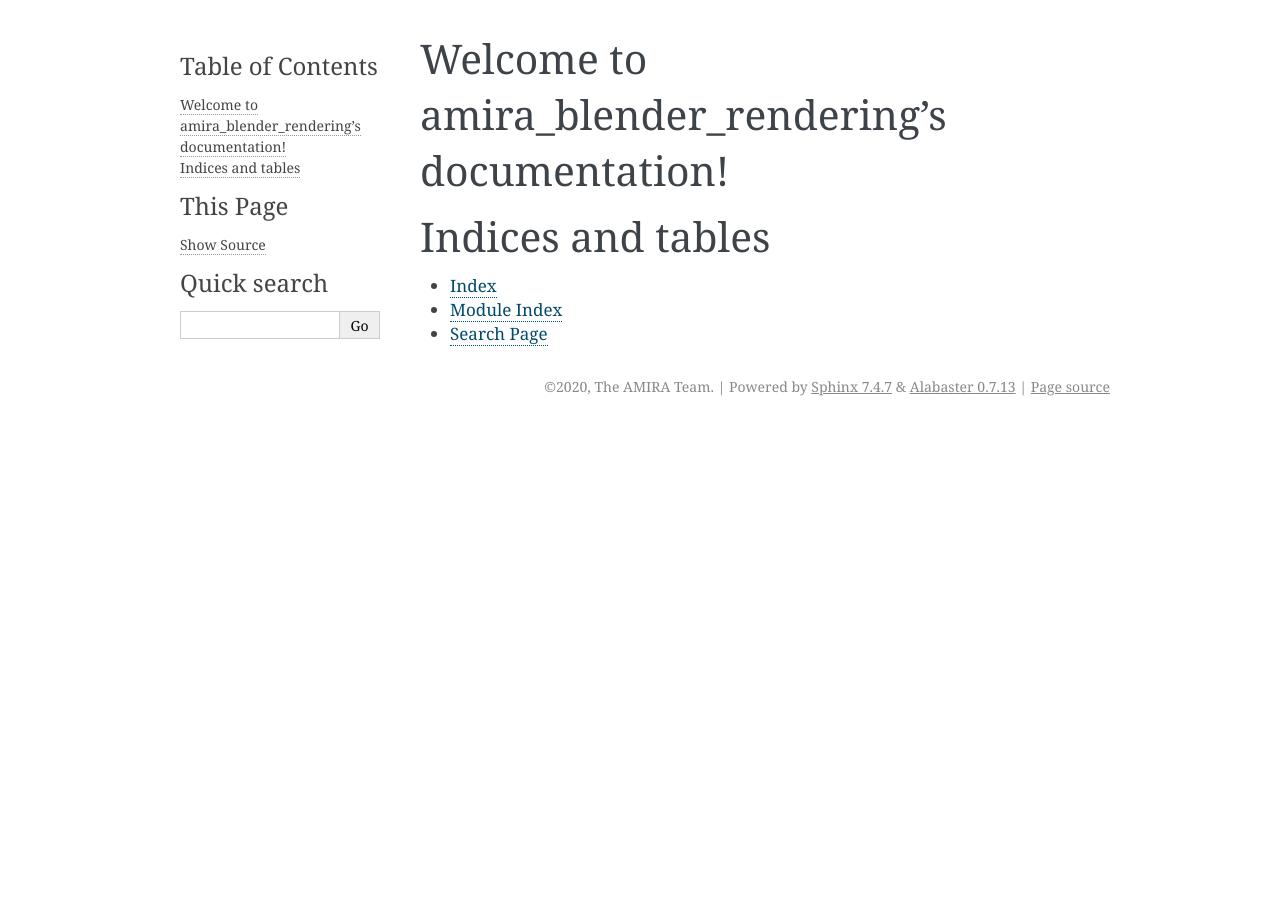
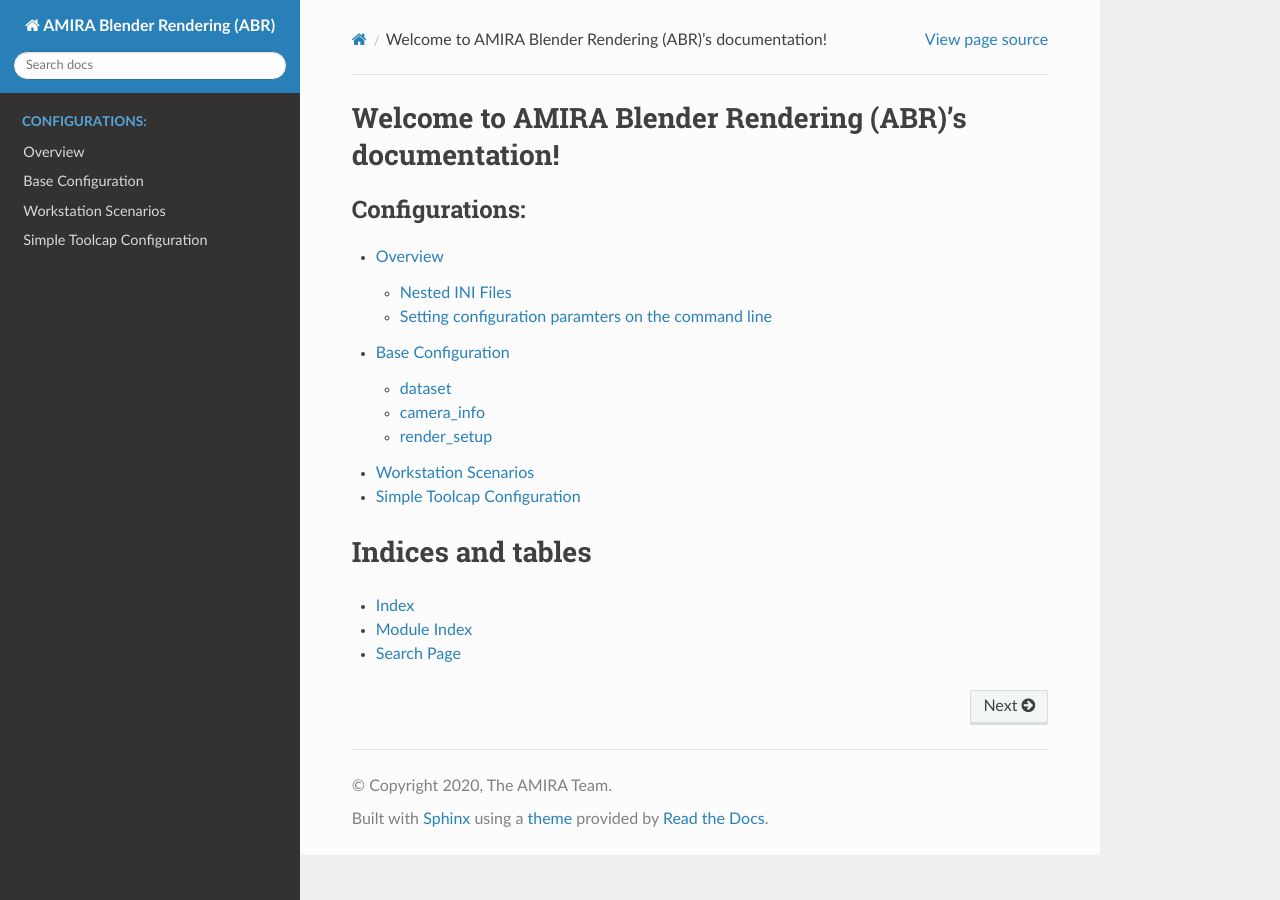
Before and after one commit to boschresearch/amira_blender_rendering, a Sphinx documentation site: the page built from docs/index.rst, in a window 1280 px wide. Built offline with Sphinx 7.4.7 and the Read the Docs theme 2.0.0, drawn with Linux system fonts in a browser that asks for light colours; some of the changed lines change nothing that is shown.

Commit message:
first round of documentation

```diff
--- a/docs/conf.py
+++ b/docs/conf.py
@@ -17,7 +17,7 @@
 
 # -- Project information -----------------------------------------------------
 
-project = 'amira_blender_rendering'
+project = 'AMIRA Blender Rendering (ABR)'
 copyright = '2020, The AMIRA Team'
 author = 'The AMIRA Team'
 
@@ -28,6 +28,7 @@
 # extensions coming with Sphinx (named 'sphinx.ext.*') or your custom
 # ones.
 extensions = [
+        "sphinx_rtd_theme"
 ]
 
 # Add any paths that contain templates here, relative to this directory.
@@ -44,7 +45,7 @@
 # The theme to use for HTML and HTML Help pages.  See the documentation for
 # a list of builtin themes.
 #
-html_theme = 'alabaster'
+html_theme = 'sphinx_rtd_theme'
 
 # Add any paths that contain custom static files (such as style sheets) here,
 # relative to this directory. They are copied after the builtin static files,
--- /dev/null
+++ b/docs/configs/baseconfiguration.rst
@@ -0,0 +1,106 @@
+.. highlight:: ini
+
+Base Configuration
+==================
+
+The base configuration is supported by all scenarios. It consists of several
+namespaces, which are described in detail below.
+
+dataset
+-------
+The ``dataset`` namespace contains information about a dataset such as number of
+images, as well as the output directory where data will be written to.
+
+
+.. code-block::
+
+    [dataset]
+    # Specify how many images should be rendered
+    image_count = 5
+    # Specify the base path where data will be written to. Note that this is a base
+    # path, to which additional information will be added such as Scenario-Number
+    # and Camera-Name
+    base_path = $AMIRA_DATASETS/WorkstationScenarios-Train
+    # specify the scene type
+    scene_type = WorkstationScenarios
+
+
+camera_info
+-----------
+
+Camera information is placed in the ``camera_info`` namespace. It contains
+settings for image width and height, as well as (optional) intrinsic camera
+information.
+
+.. code-block::
+
+    [camera_info]
+    # In this section you specify the camera information, which will have a direct
+    # impact on rendering results.
+
+    # The width and height have an influence on the rendering resolution. In case
+    # you wish to set a specific calibration matrix that you obtained, for
+    # instance, from OpenCV, and do not wish to temper with the rendering
+    # resolution, then set these values to 0.
+    width = 640
+    height = 480
+
+    # The camera model to use. At the moment, this value is ignored in
+    # amira_blender_rendering. However, because all rendering is in fact done with a
+    # pinhole camera model, this value serves as documentation
+    model = pinhole
+
+    # Also this value has no impact on rendering likewise the model. However, if
+    # you want to specify a certain camera name for documentation purposes, this is
+    # the place.
+    name = Pinhole Camera
+
+    # You can specify the intrinsic calibration information that was determined for
+    # a camera, for instance with OpenCV.
+    #
+    # Here, we use the format
+    #   intrinsics = fx, fy, cx, cy
+    # Where the fx, fy values represented focal lengths, and cx, cy defines the
+    # camera's principal point.
+    #
+    # You can extract fx, fy, cx, cy from a calibration matrix K:
+    #
+    #         fx  s   cx
+    #    K =   0  fy  cy
+    #          0  0   1
+    #
+    # Note, however, that the values in your calibration matrix or intrinsics
+    # specification might not end up in proper render resolutions. For instance,
+    # this is the case in the example below, which would result in a rendering
+    # resolution of about 1320.98 x 728.08.  Blender will round these values to
+    # suitable integer values.  As a consequence, even if you set width and height
+    # above to 0, the effective intrinsics that blender uses might be slightly
+    # different from your K.
+    #
+    # To accomodate this 'issue', amira_blender_rendering will write a value
+    # 'effective_intrinsics' to the configuration as soon as setting up cameras and
+    # rendering is done. Recall that all configurations will be stored alongside the
+    # created dataset, so you can easily retrieve the effective_intrinsics in
+    # downstream applications
+    intrinsics = 9.9801747708520452e+02,9.9264009290521165e+02,6.6049856967197002e+02,3.6404286361152555e+02,0
+
+
+render_setup
+------------
+
+The ``render_setup`` namespace is used to configure how blender's render backend
+behaves, or which render backend to use.
+
+.. code-block::
+
+    [render_setup]
+    # specify which renderer to use. Usually you should leave this at
+    # blender-cycles. Note that, at the moment, this is hard-coded to cycles
+    # internally anyway.
+    backend = blender-cycles
+    # integrator (either PATH or BRANCHED_PATH)
+    integrator = BRANCHED_PATH
+    # use denoising (true, false)
+    denoising = True
+    # samples the ray-tracer uses per pixel
+    samples = 64
--- /dev/null
+++ b/docs/configs/overview.rst
@@ -0,0 +1,65 @@
+.. highlight:: ini
+
+Overview
+========
+
+Nested INI Files
+----------------
+
+The ABR pipeline is configured using nested ini files. Nested ini files look
+exactly like regular ini files, but allow for nested namespaces.
+
+For instance, the following code example
+
+.. code-block::
+
+    [namespace]
+    subnamespace.one = 1
+    subnamespace.two = 2
+    subnamespace.three = 3
+
+is identical to
+
+.. code-block::
+
+    [namespace.subnamespace]
+    one = 1
+    two = 2
+    three = 3
+
+Although this disallows '.' in identifiers, this is practical when information
+needs to be grouped in certain ways.
+
+For instance, loading additional parts and objects into scenarios makes use of
+nested namespaces for documentation purposes. You might want to add a certain
+part or object from a blender file such that you can specify textures or
+material properties directly within blender. However, your downstream
+application such as a deep network for pose estimation only understands PLY
+files and does not care about material properties. However, PLY files often use
+a scaling, e.g. in mm, that is different from what you might use in blender,
+e.g. m. To group all of this information, we make use of the following canonical
+way to describe parts that we load from an ini file:
+
+.. code-block::
+
+    [parts]
+    partname = /path/to/partname.blend
+    ply.partname = /path/to/partname.ply
+    ply_scale.partname = 0.010
+
+Note that some configuration files, such as the WorkstationScenario
+configuration, allow additional/extended specifications. Details about these are
+described in their corresponding documentation.
+
+
+Setting configuration paramters on the command line
+---------------------------------------------------
+Each (documented) configuration parameter can be set on the commandline. This is
+useful if you want to briefly test a setting before rendering thousands of
+images. For instance the Base Configuration argument ``dataset.image_count``,
+which informs about how many images ABR shall render, can be set on the command
+line by
+
+.. code-block:: bash
+
+   $ blender -b -P scripts/render_dataset.py -- --dataset.image_count 2
--- /dev/null
+++ b/docs/configs/simpletoolcap.rst
@@ -0,0 +1,5 @@
+Simple Toolcap Configuration
+============================
+
+The Simple Toolcap Scenario is supposed to be a demo how to add a very simple
+custom scenario to the rendering pipeline.
--- /dev/null
+++ b/docs/configs/workstation_scenarios.rst
@@ -0,0 +1,217 @@
+.. highlight:: ini
+
+Workstation Scenarios
+=====================
+
+The workstation scenarios have the following options that you can set in a
+corresponding configuration file. For an example of configuration files that
+were used, have a look at `config/workstation_scenarios*.cfg`.
+
+.. code-block::
+
+    [dataset]
+    # Specify how many images should be rendered
+    image_count = 5
+    # Specify the base path where data will be written to. Note that this is a base
+    # path, to which additional information will be added such as Scenario-Number
+    # and Camera-Name
+    base_path = $AMIRA_DATASETS/WorkstationScenarios-Train
+    # specify the scene type
+    scene_type = WorkstationScenarios
+
+    [camera_info]
+    # In this section you specify the camera information, which will have a direct
+    # impact on rendering results.
+
+    # The width and height have an influence on the rendering resolution. In case
+    # you wish to set a specific calibration matrix that you obtained, for
+    # instance, from OpenCV, and do not wish to temper with the rendering
+    # resolution, then set these values to 0.
+    width = 640
+    height = 480
+
+    # The camera model to use. At the moment, this value is ignored in
+    # amira_blender_rendering. However, because all rendering is in fact done with a
+    # pinhole camera model, this value serves as documentation
+    model = pinhole
+
+    # Also this value has no impact on rendering likewise the model. However, if
+    # you want to specify a certain camera name for documentation purposes, this is
+    # the place.
+    name = Pinhole Camera
+
+    # You can specify the intrinsic calibration information that was determined for
+    # a camera, for instance with OpenCV.
+    #
+    # Here, we use the format
+    #   intrinsics = fx, fy, cx, cy
+    # Where the fx, fy values represented focal lengths, and cx, cy defines the
+    # camera's principal point.
+    #
+    # You can extract fx, fy, cx, cy from a calibration matrix K:
+    #
+    #         fx  s   cx
+    #    K =   0  fy  cy
+    #          0  0   1
+    #
+    # Note, however, that the values in your calibration matrix or intrinsics
+    # specification might not end up in proper render resolutions. For instance,
+    # this is the case in the example below, which would result in a rendering
+    # resolution of about 1320.98 x 728.08.  Blender will round these values to
+    # suitable integer values.  As a consequence, even if you set width and height
+    # above to 0, the effective intrinsics that blender uses might be slightly
+    # different from your K.
+    #
+    # To accomodate this 'issue', amira_blender_rendering will write a value
+    # 'effective_intrinsics' to the configuration as soon as setting up cameras and
+    # rendering is done. Recall that all configurations will be stored alongside the
+    # created dataset, so you can easily retrieve the effective_intrinsics in
+    # downstream applications
+    intrinsics = 9.9801747708520452e+02,9.9264009290521165e+02,6.6049856967197002e+02,3.6404286361152555e+02,0
+
+    [render_setup]
+    # specify which renderer to use. Usually you should leave this at
+    # blender-cycles. Note that, at the moment, this is hard-coded to cycles
+    # internally anyway.
+    backend = blender-cycles
+    # integrator (either PATH or BRANCHED_PATH)
+    integrator = BRANCHED_PATH
+    # use denoising (true, false)
+    denoising = True
+    # samples the ray-tracer uses per pixel
+    samples = 64
+
+    [scene_setup]
+    # specify the blender file from which to load the scene
+    blend_file = $AMIRA_DATA_GFX/modeling/workstation_scenarios.blend
+    # specify where background / environment images will be taken from during
+    # rendering. This can be a single file, or a directory containing images
+    environment_texture = $AMIRA_DATASETS/OpenImagesV4/Images
+    # specify which cameras to use for rendering. The names here follow the names in
+    # the blender file, i.e. Camera, StereoCamera.Left, StereoCamera.Right
+    cameras = Camera
+    # cameras = Camera, StereoCamera.Left, StereoCamera.Right
+    # number of frames to forward-simulate in the physics simulation
+    forward_frames = 15
+
+    [parts]
+    # This section allows you to add parts from separate blender or PLY files. There
+    # are three different ways for specification
+    #
+    # 1) blender only
+    #   you need to specify a name of an object, and a blender file in
+    #   which the object resides in the format
+    #       part_name = blend_file
+    #
+    #   Example:
+    #       hammerschraube = $AMIRA_DATA_GFX/cad/rexroth/hammerschraube.blend
+    #
+    #   Note: The object name *must* correspond to the name that the object has in
+    #   the blender file. They will be loaded on-demand when setting up the
+    #   scenario.
+    #
+    #
+    # 2) blender + PLY
+    #   This variant is useful when you want to use the dataset later on and need
+    #   information about the origin of the blender model.
+    #   For instance, you might have access to a specific CAD model, and you want to
+    #   train a deep network to detect this CAD model. Such a network might require
+    #   more information from the CAD model to work. However, you probably do not
+    #   wish to load a blender file, but the (simpler) PLY file during network
+    #   training. Given that this configuration is stored alongside the generated
+    #   dataset, the information is in one place.
+    #   Note that, often, PLY CAD Models have a different scaling than blender
+    #   models. While blender defaults to using 1m, CAD software often defaults to
+    #   using mm or cm. Hence, you also need to specify a scale factor
+    #
+    #   The format to specify the ply-file and scale factor is:
+    #       ply.part_name = path/to/ply
+    #       scale.part_name = 1.0, 1.0, 1.0
+    #   Where the scale is a vector, consisting of the scaling in X, Y, and Z
+    #   dimensions.
+    #
+    #   Example:
+    #       hammerschraube = $AMIRA_DATA_GFX/cad/rexroth/hammerschraube.blend
+    #       ply.hammerschraube = $AMIRA_DATA_PERCEPTION/CADModels/rexroth/
+    #       scale.hammerschraube = 0.001, 0.001, 0.001
+    #
+    # 3) PLY only
+    #   In case you only have access to a PLY file, you can specify everything
+    #   according to the aforementioned items but leave the blender path empty.
+    #
+    #   Example:
+    #       hammerschraube =
+    #       ply.hammerschraube = $AMIRA_DATA_PERCEPTION/CADModels/rexroth/
+    #       scale.hammerschraube = 0.001, 0.001, 0.001
+    #
+    #   Important: Do *not* forget to add 'part_name =', despite not giving a
+    #   blender path name. This name will be required if you want to specify the
+    #   target_objects below
+    #
+    #
+    # Note: Make sure that in your blender files the parts are active rigid objects with
+    #       proper weight and sensitivity margin!
+    #
+    # Note: We will not automatically add rigid body dynamics to ply-only models!
+    #
+
+    # The first example is a "hammerschraube" (hammer head screw)
+    hammerschraube = $AMIRA_DATA_GFX/cad/rexroth/hammerschraube.blend
+    ply.hammerschraube = $AMIRA_DATA_GFX/cad/rexroth/hammerschraube.ply
+    ply_scale.hammerschraube = 0.001
+
+    # The second example is a 60x60 angle element.
+    winkel_60x60 = $AMIRA_DATA_GFX/cad/rexroth/winkel_60x60.blend
+    ply.winkel_60x60 = $AMIRA_DATA_GFX/cad/rexroth/winkel_60x60.ply
+    ply_scale.winkel_60x60 = 0.001
+
+    # this is a star knob
+    sterngriff = $AMIRA_DATA_GFX/cad/rexroth/sterngriff.blend
+    ply.sterngriff = $AMIRA_DATA_GFX/cad/rexroth/sterngriff.ply
+    ply_scale.sterngriff = 0.001
+
+    # a cube-like connection
+    wuerfelverbinder_40x40 = $AMIRA_DATA_GFX/cad/rexroth/wuerfelverbinder_40x40.blend
+    ply.wuerfelverbinder_40x0 = $AMIRA_DATA_GFX/cad/rexroth/wuerfelverbinder_40x40_3.ply
+    ply_scale.wuerfelverbinder_40x40 = 0.001
+
+    # object 01 from the T-Less dataset
+    tless_obj_01 = $AMIRA_DATA_GFX/cad/tless/blender/obj_01.blend
+    ply.tless_obj_01 = $AMIRA_DATA_GFX/cad/tless/models/obj_01.ply
+    ply_scale.tless_obj_01 = 0.001
+
+    # object 06 from the T-Less dataset
+    tless_obj_06 = $AMIRA_DATA_GFX/cad/tless/blender/obj_06.blend
+    ply.tless_obj_06 = $AMIRA_DATA_GFX/cad/tless/models/obj_06.ply
+    ply_scale.tless_obj_06 = 0.001
+
+    # object 06 from the T-Less dataset
+    tless_obj_13 = $AMIRA_DATA_GFX/cad/tless/blender/obj_13.blend
+    ply.tless_obj_13 = $AMIRA_DATA_GFX/cad/tless/models/obj_13.ply
+    ply_scale.tless_obj_13 = 0.001
+
+    # object 20 from the T-Less dataset
+    tless_obj_20 = $AMIRA_DATA_GFX/cad/tless/blender/obj_20.blend
+    ply.tless_obj_20 = $AMIRA_DATA_GFX/cad/tless/models/obj_20.ply
+    ply_scale.tless_obj_20 = 0.001
+
+    # object 27 from the T-Less dataset
+    tless_obj_27 = $AMIRA_DATA_GFX/cad/tless/blender/obj_27.blend
+    ply.tless_obj_27 = $AMIRA_DATA_GFX/cad/tless/models/obj_27.ply
+    ply_scale.tless_obj_27 = 0.001
+
+    # add a PLY only entry
+    # tool_cap =
+    # ply.tool_cap = $AMIRA_DATASETS/CADModels/tool_cap.ply
+    # ply_scale.tool_cap = 0.010, 0.010, 0.010
+
+    [scenario_setup]
+    # At the moment, the 6 different scenarios in workstation_scenarios.blend are
+    # simply enumerated. Have a look at the .blend file for the order in which they
+    # appear, e.g. identifiable by the numbering of the cameras
+    scenario = 1
+    # Specify all target objects that shall be dropped at random locations into the
+    # environment. Target objects are all those objects that are already in the
+    # .blend file in the 'Proto' collection. You can also specify parts that were
+    # presented above using the syntax 'parts.partname:count'
+    target_objects = parts.sterngriff:4, parts.wuerfelverbinder_40x40:3, parts.hammerschraube:7, parts.winkel_60x60:5
--- a/docs/index.rst
+++ b/docs/index.rst
@@ -3,13 +3,17 @@
    You can adapt this file completely to your liking, but it should at least
    contain the root `toctree` directive.
 
-Welcome to amira_blender_rendering's documentation!
-===================================================
+Welcome to AMIRA Blender Rendering (ABR)'s documentation!
+=========================================================
 
 .. toctree::
    :maxdepth: 2
-   :caption: Contents:
+   :caption: Configurations:
 
+   configs/overview.rst
+   configs/baseconfiguration.rst
+   configs/workstation_scenarios.rst
+   configs/simpletoolcap.rst
 
 
 Indices and tables
```
